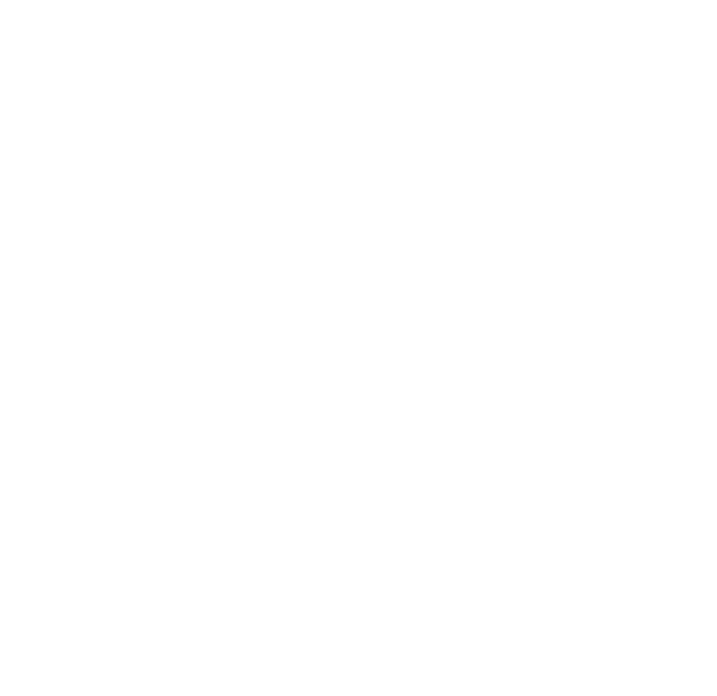
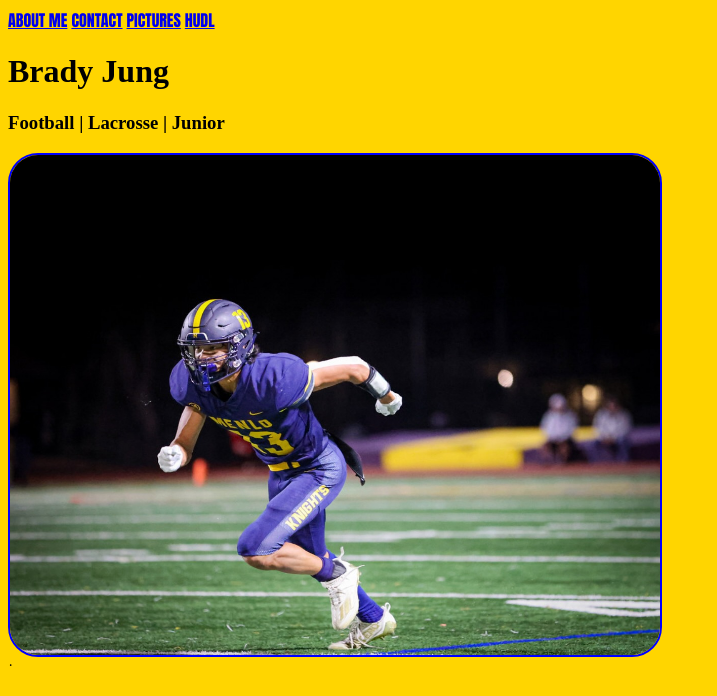
Before and after one commit to brady-jung/ATCS2022, a plain HTML site: page portfolio/index.html in a window 1280 px wide. Shown: the whole page, without its empty margins (0-717 px from the left). Drawn offline with Linux system fonts and the light colour scheme.

Commit message:
Started index

```diff
--- /dev/null
+++ b/portfolio/index.css
@@ -0,0 +1,20 @@
+body {
+    background-color: rgb(255, 213, 0);
+}
+
+
+.headpicture img{
+    position: sticky;
+    border-radius: 30px;
+    border: 2px solid blue;
+    width: 650px;
+    height: 500px;
+}
+
+.header a{
+    font-family:Impact;
+}
+
+.h1{
+    font-family:Impact;
+}
--- a/portfolio/index.html
+++ b/portfolio/index.html
@@ -1 +1,25 @@
-<!-- TODO -->
+<!DOCTYPE html>
+    <head>
+        <title>
+            Brady Jung
+        </title>
+        <link rel="stylesheet" href="index.css" type="text/css">
+    </head>
+
+    <body>
+        <div class="header">
+            <a href="aboutme.html">ABOUT ME</a>
+            <a href="contact.html">CONTACT</a>
+            <a href="pictures.html">PICTURES</a>
+            <a href="https://www.hudl.com/profile/14642904/Brady-Jung/highlights">HUDL</a>
+
+        </div>
+
+        <div class="headpicture">
+            <h1>Brady Jung</h1>
+            <h3>Football | Lacrosse | Junior</h3>
+            <img src = "IMG_1409.jpeg">
+        </div>
+
+    </body>
+˙
```
Also changed, not shown: portfolio/IMG_1409.jpeg (added), portfolio/aboutme.html (added), portfolio/contact.html (added), portfolio/pictures.html (added).
